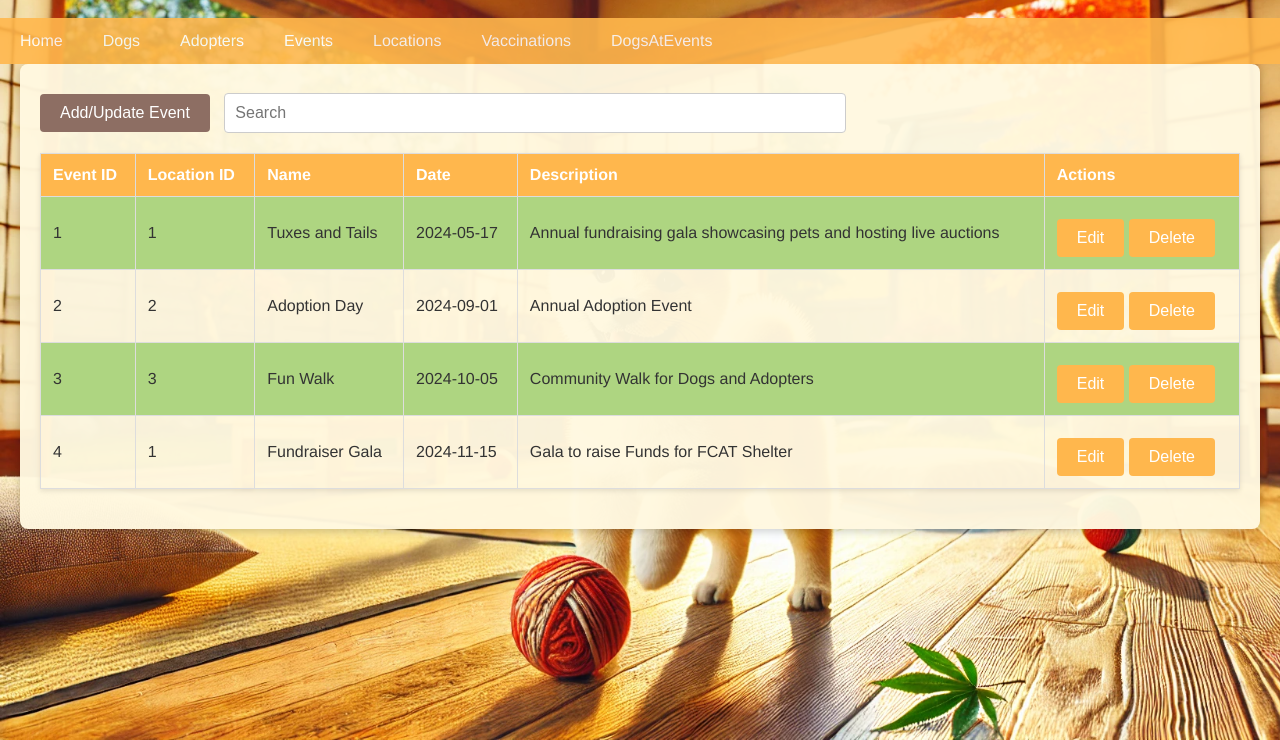
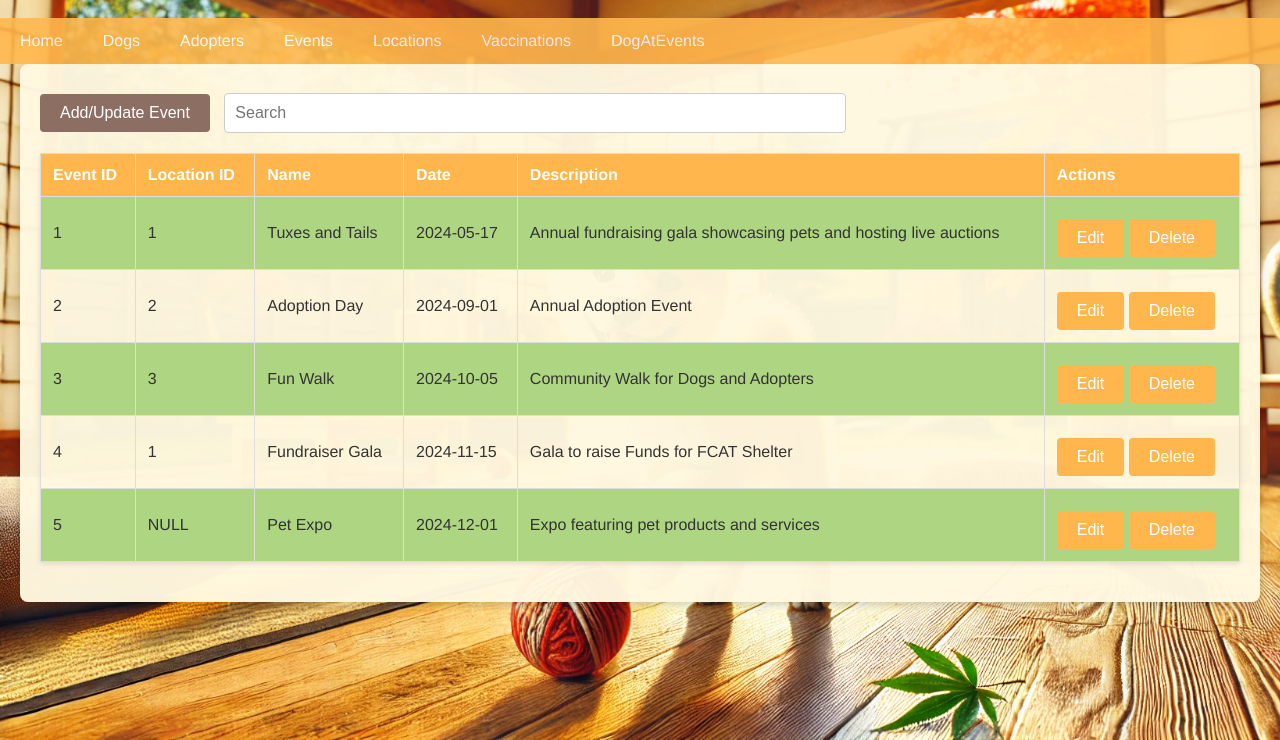
Before and after one commit to cchengbb/Database-Drifters, a plain HTML site: page pages/events.html in a window 1280 px wide. Shown: the part 60-800 px from the top of the page. Drawn offline with Linux system fonts and the light colour scheme.

Commit message:
Update the on delete null for vaccinations, events

```diff
--- a/pages/events.html
+++ b/pages/events.html
@@ -16,7 +16,7 @@
         <a href="events.html">Events</a>
         <a href="locations.html">Locations</a>
         <a href="vaccinations.html">Vaccinations</a>
-        <a href="dogsAtEvents.html">DogsAtEvents</a>
+        <a href="dogAtEvents.html">DogAtEvents</a>
     </nav>
 
     <section class="container">
@@ -101,6 +101,17 @@
                     <button onclick="deleteEntity(this)">Delete</button>
                 </td>
             </tr>
+            <tr>
+                <td>5</td>
+                <td>NULL</td>
+                <td>Pet Expo</td>
+                <td>2024-12-01</td>
+                <td>Expo featuring pet products and services</td>
+                <td>
+                    <button onclick="editEntity(this)">Edit</button>
+                    <button onclick="deleteEntity(this)">Delete</button>
+                </td>
+            </tr>
         </table>
     </section>
 
```
Also changed, not shown: pages/vaccinations.html (+10 -0 lines).
